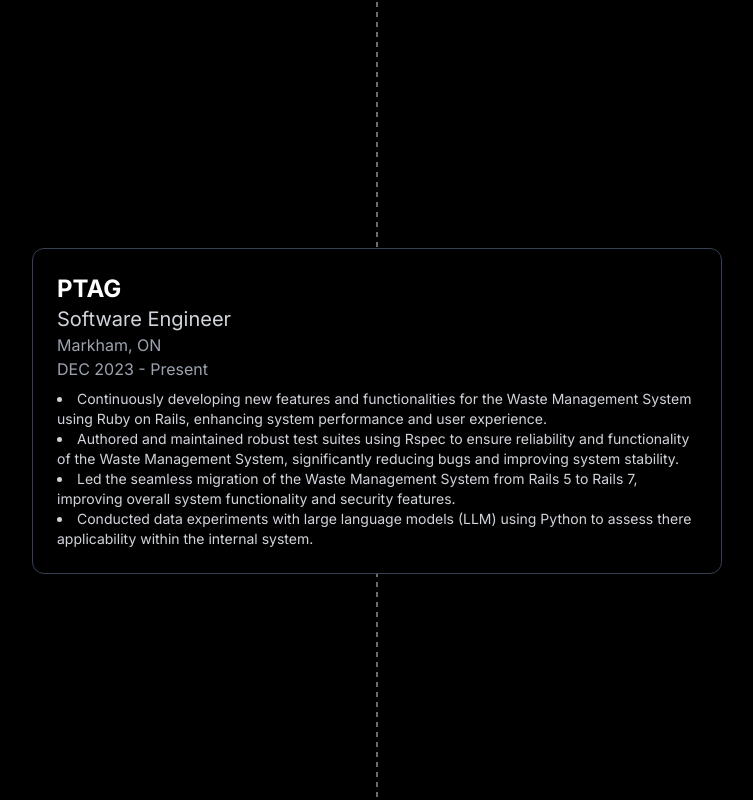
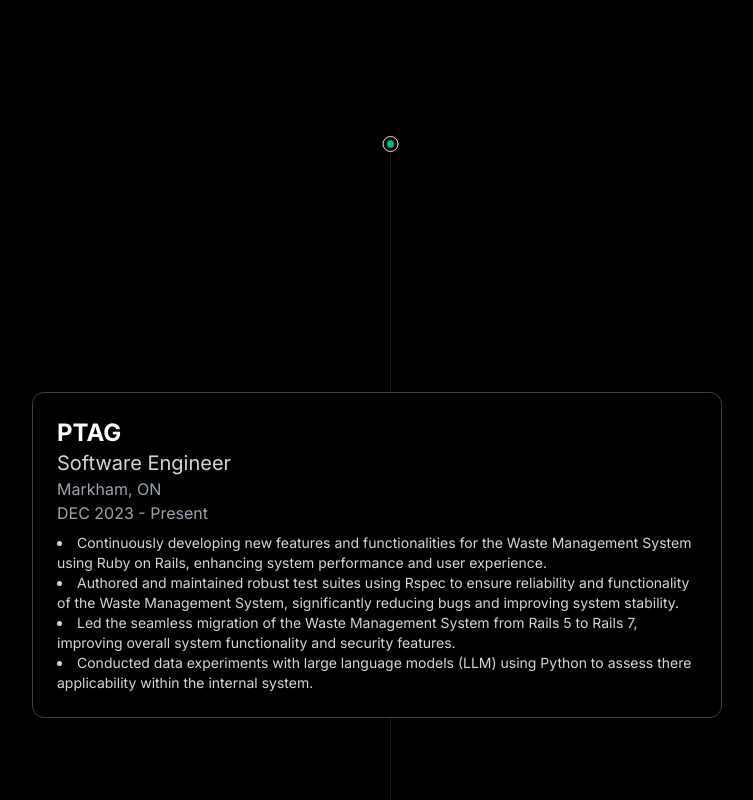
Before and after one commit to KaranU26/my-portfolio, a Next.js app: page / in a window 1280 px wide. Shown: the part 1620-2420 px from the top of the page, without its empty margins (263-1016 px from the left). Built offline with nearby package versions, Linux system fonts and the light colour scheme.

Commit message:
Added tracing beam to timeline

```diff
--- a/app/globals.css
+++ b/app/globals.css
@@ -91,20 +91,3 @@
   transform: scale(1.05);
   box-shadow: 0 10px 15px rgba(0, 0, 0, 0.1);
 }
-
-/* Dotted line style */
-.timeline-line {
-  width: 1px;
-  background: repeating-linear-gradient(
-    to bottom,
-    #d1d5db,
-    #d1d5db 5px,
-    transparent 5px,
-    transparent 10px
-  );
-  position: absolute;
-  top: 0;
-  bottom: 0;
-  left: 50%;
-  transform: translateX(-50%);
-}
--- a/components/ExperienceTimeline.tsx
+++ b/components/ExperienceTimeline.tsx
@@ -2,6 +2,7 @@
 
 import React from 'react';
 import { CardBody, CardContainer, CardItem } from './ui/3d-card';
+import { TracingBeam } from '@/components/ui/tracing-beam'; // Import TracingBeam component
 import { Link } from 'lucide-react';
 
 interface Experience {
@@ -80,10 +81,7 @@
 const ExperienceTimeline: React.FC = () => {
   return (
     <div className="relative pt-56 flex justify-center bg-black text-white">
-      <div className="absolute inset-0 flex justify-center">
-        <div className="timeline-line"></div>
-      </div>
-      <div className="space-y-36 max-w-7xl mx-auto">
+      <TracingBeam className="space-y-36 max-w-7xl mx-auto">
         {experiences.map((experience) => (
           <div
             data-aos="fade-up"
@@ -132,7 +130,7 @@
             </div>
           </div>
         ))}
-      </div>
+      </TracingBeam>
     </div>
   );
 };
--- a/components/nav.tsx
+++ b/components/nav.tsx
@@ -49,7 +49,7 @@
       </div>
       <div className="flex items-center">
         <button className="inline-flex h-10 animate-shimmer items-center justify-center rounded-md border border-slate-800 bg-[linear-gradient(110deg,#000103,45%,#1e2631,55%,#000103)] bg-[length:200%_100%] px-6 font-medium text-slate-400 transition-colors focus:outline-none focus:ring-2 focus:ring-slate-400 focus:ring-offset-2 focus:ring-offset-slate-50">
-          Download CV
+          Resume
         </button>
       </div>
     </div>
--- a/components/ui/tracing-beam.tsx
+++ b/components/ui/tracing-beam.tsx
@@ -4,7 +4,6 @@
   motion,
   useTransform,
   useScroll,
-  useVelocity,
   useSpring,
 } from "framer-motion";
 import { cn } from "@/utils/cn";
@@ -28,6 +27,7 @@
   useEffect(() => {
     if (contentRef.current) {
       setSvgHeight(contentRef.current.offsetHeight);
+      console.log("SVG Height set to:", contentRef.current.offsetHeight);
     }
   }, []);
 
@@ -51,7 +51,7 @@
       ref={ref}
       className={cn("relative w-full max-w-4xl mx-auto h-full", className)}
     >
-      <div className="absolute -left-4 md:-left-20 top-3">
+      <div className="absolute left-1/2 transform -translate-x-1/2 top-0">
         <motion.div
           transition={{
             duration: 0.2,
@@ -63,7 +63,7 @@
                 ? "none"
                 : "rgba(0, 0, 0, 0.24) 0px 3px 8px",
           }}
-          className="ml-[27px] h-4 w-4 rounded-full border border-netural-200 shadow-sm flex items-center justify-center"
+          className="ml-[27px] h-4 w-4 rounded-full border border-neutral-200 shadow-sm flex items-center justify-center"
         >
           <motion.div
             transition={{
@@ -83,7 +83,7 @@
           viewBox={`0 0 20 ${svgHeight}`}
           width="20"
           height={svgHeight} // Set the SVG height
-          className=" ml-4 block"
+          className="ml-4 block"
           aria-hidden="true"
         >
           <motion.path
```
